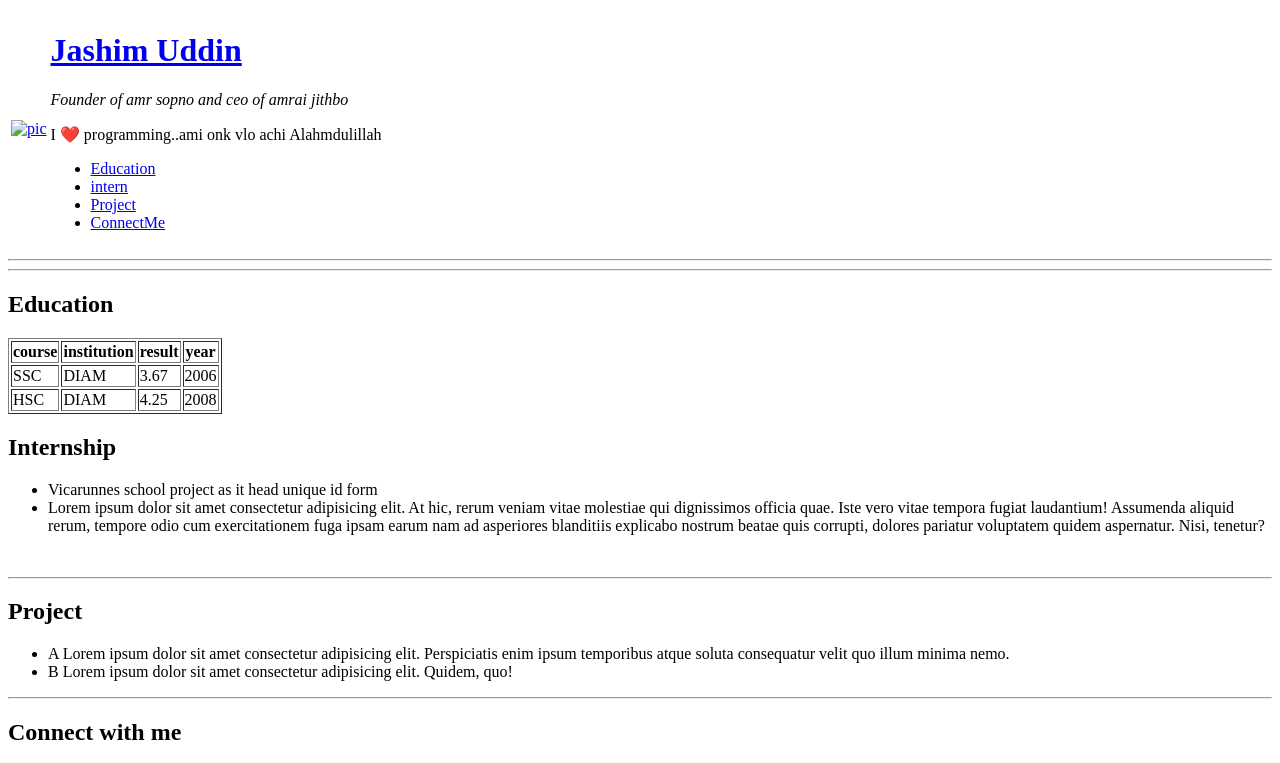
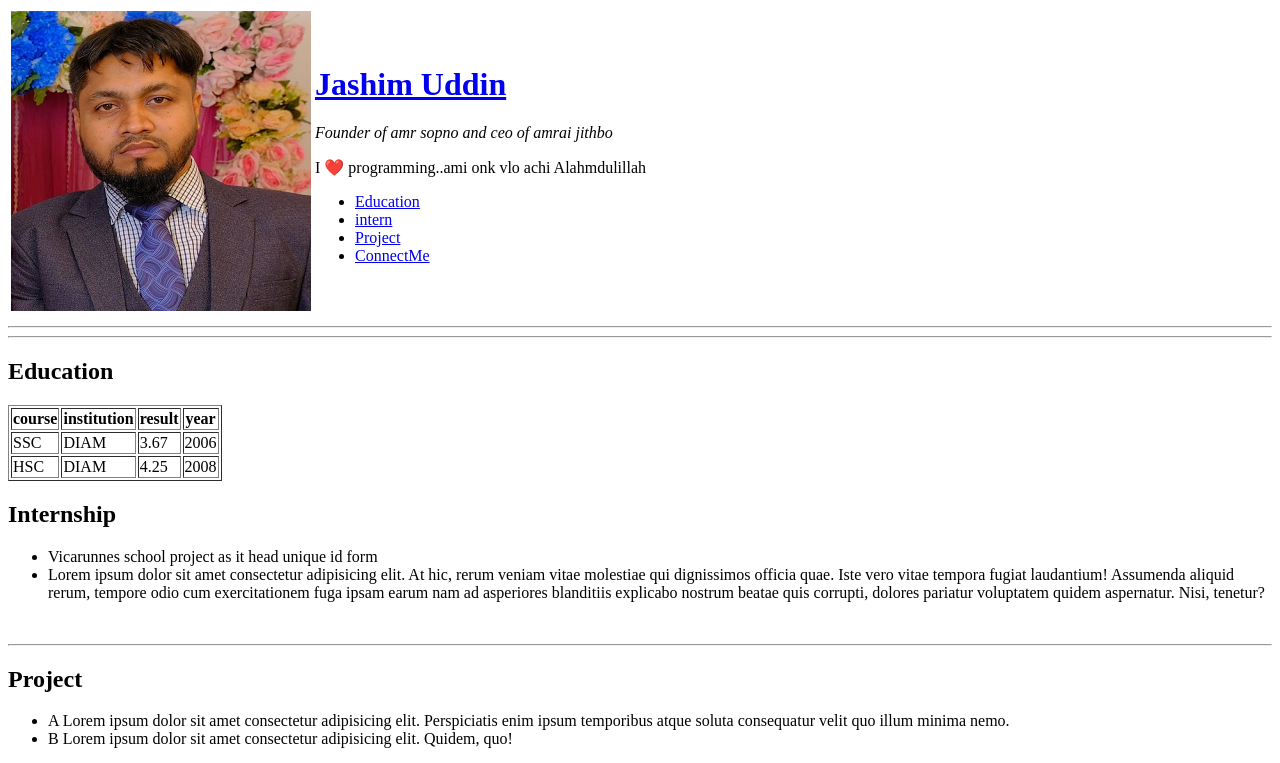
Before and after one commit to joshim24bd/joshim24bd, a plain HTML site: page index.html in a window 1280 px wide. Shown: the top 763 px of the page. Drawn offline with Linux system fonts and the light colour scheme.

Commit message:
Update index.html

```diff
--- a/index.html
+++ b/index.html
@@ -13,7 +13,7 @@
             <tr>
                 <td>
                     <a target="_blank" href="https://www.google.com/">
-                    <img src="images/jashim.png"   alt="pic"></a>
+                    <img src="jashim.png"   alt="pic"></a>
                 </td>
                 <td><h1> <a target="_blank" href="https://www.google.com/">Jashim Uddin</a> </h1>
                     <p><i>Founder of amr sopno and ceo of amrai jithbo</i></p>
@@ -128,7 +128,7 @@ Vicarunnes school project as it head unique id form
 
     <hr>
  <a href="about.html"> About </a>
-
+    <br>
 <a href="#">Back to top</a>
 </footer>
 
```
